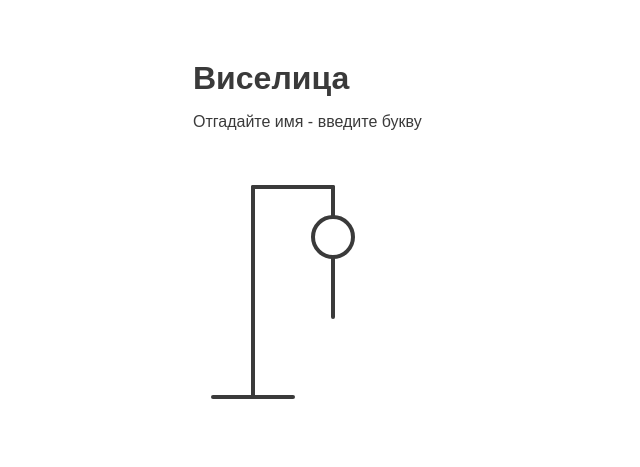
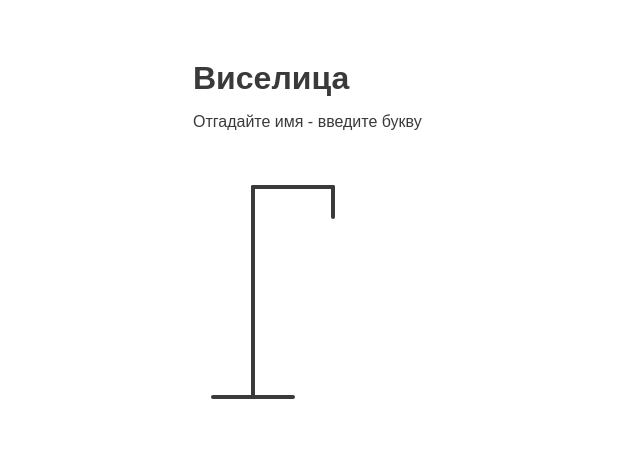
Before and after one commit to bobrov-site/headman-vue-typescript, a Vue app: page / in a window 1280 px wide. Shown: the top 467 px of the page, without its empty margins (282-922 px from the left). Built offline with nearby package versions, Linux system fonts and the light colour scheme.

Commit message:
added wrong letters and showing parts of game figure

```diff
--- a/src/App.vue
+++ b/src/App.vue
@@ -2,7 +2,7 @@
   <div id="app">
     <GameHeader />
     <div class="game-container">
-      <GameFigure />
+      <GameFigure :wrong-letters-count="wrongLetters.length" />
       <GameWrongLetters
         v-if="wrongLetters.length"
         :wrong-letters="wrongLetters"
--- a/src/components/GameFigure.vue
+++ b/src/components/GameFigure.vue
@@ -7,18 +7,25 @@
     <line x1="20" y1="230" x2="100" y2="230" />
 
     <!-- Head -->
-    <circle cx="140" cy="70" r="20" />
+    <circle v-if="wrongLettersCount >= 1" cx="140" cy="70" r="20" />
     <!-- Body -->
-    <line x1="140" y1="90" x2="140" y2="150" />
+    <line v-if="wrongLettersCount >= 2" x1="140" y1="90" x2="140" y2="150" />
     <!-- Arms -->
-    <!-- <line x1="140" y1="120" x2="120" y2="100" />
-          <line x1="140" y1="120" x2="160" y2="100" /> -->
+    <line v-if="wrongLettersCount >= 3" x1="140" y1="120" x2="120" y2="100" />
+    <line v-if="wrongLettersCount >= 4" x1="140" y1="120" x2="160" y2="100" />
     <!-- Legs -->
-    <!-- <line x1="140" y1="150" x2="120" y2="180" />
-          <line x1="140" y1="150" x2="160" y2="180" /> -->
+    <line v-if="wrongLettersCount >= 5" x1="140" y1="150" x2="120" y2="180" />
+    <line v-if="wrongLettersCount >= 6" x1="140" y1="150" x2="160" y2="180" />
   </svg>
 </template>
 
-<script lang="ts"></script>
+<script setup lang="ts">
+import { defineProps } from "vue";
+interface Props {
+  wrongLettersCount: number;
+}
+
+defineProps<Props>();
+</script>
 
 <style scoped></style>
--- a/src/components/GameWrongLetters.vue
+++ b/src/components/GameWrongLetters.vue
@@ -2,11 +2,7 @@
   <div class="wrong-letters-container">
     <div class="wrong-letters">
       <p>Ошибки</p>
-      <span
-        v-for="(letter, index) in wrongLetters"
-        :key="letter"
-        class="letter"
-      >
+      <span v-for="(letter, index) in wrongLetters" :key="letter">
         {{ showLetterWithSymbol(letter, index) }}
       </span>
     </div>
```
